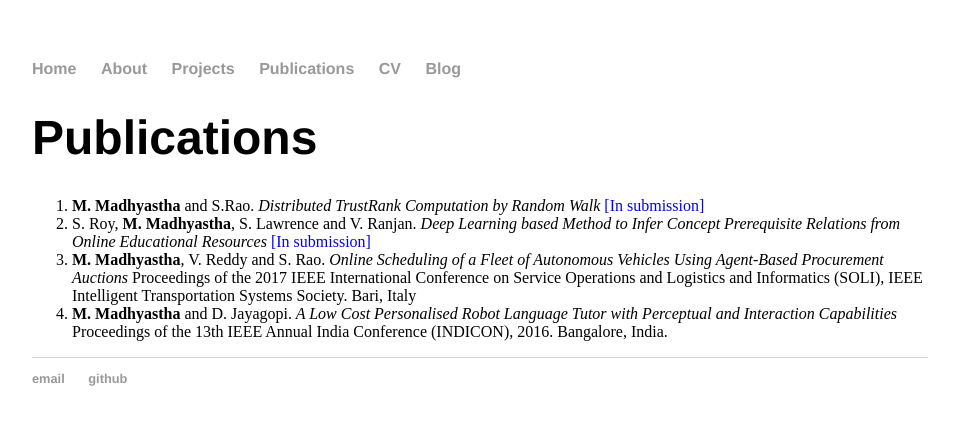
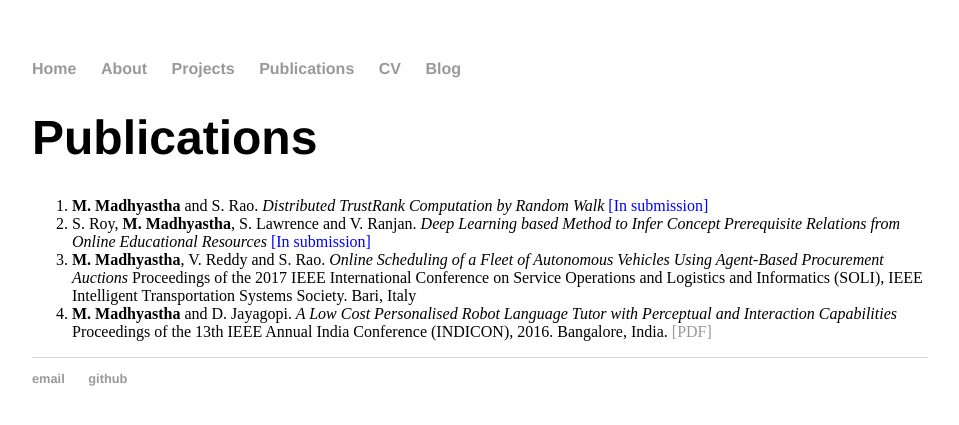
Before and after one commit to megh1241/megh1241.github.io, a Jekyll site: the page built from publications/index.html, in a window 1280 px wide. Shown: the top 425 px of the page, without its empty margins (160-1119 px from the left). Built offline with Jekyll 4.4.1, drawn with Linux system fonts in a browser that asks for light colours.

Commit message:
Update index.html

```diff
--- a/publications/index.html
+++ b/publications/index.html
@@ -6,7 +6,7 @@ title: Meghana Madhyastha
 	<h1>Publications</h1>
 
 <ol>
-	<li><b>M. Madhyastha</b> and S.Rao.<i> Distributed TrustRank Computation by Random Walk</i> <font color="blue">[In submission]</font></li>
+	<li><b>M. Madhyastha</b> and S. Rao.<i> Distributed TrustRank Computation by Random Walk</i> <font color="blue">[In submission]</font></li>
 
 	<li>S. Roy, <b>M. Madhyastha</b>, S. Lawrence and V. Ranjan. <i>Deep Learning based Method to Infer Concept Prerequisite Relations from Online Educational Resources</i>
 	<font color="blue">[In submission]</font></li>
@@ -18,7 +18,7 @@ title: Meghana Madhyastha
 
 	<li><b>M. Madhyastha</b> and D. Jayagopi.<i> A Low Cost Personalised Robot Language Tutor with Perceptual and Interaction
               Capabilities</i> Proceedings of the 13th IEEE Annual
-	      India Conference (INDICON), 2016. Bangalore, India.</li>
+	      India Conference (INDICON), 2016. Bangalore, India. <a href="https://drive.google.com/open?id=0B8-GCgt57VdlQ0Yzc1R5M2hGS2s" target="_blank">[PDF]</a> </li>
 
 </ol>
 
```
